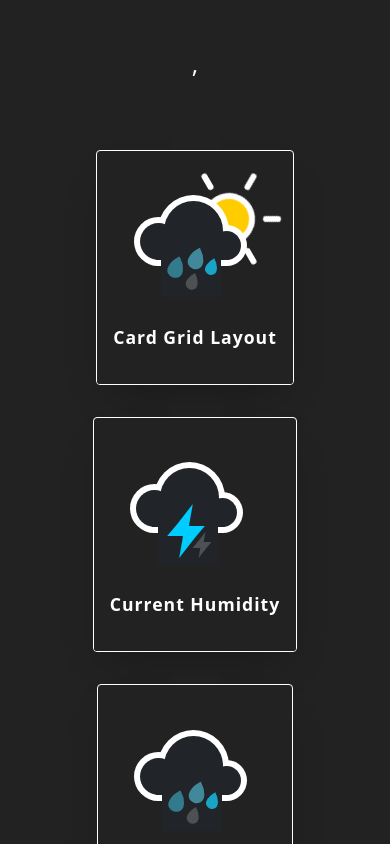
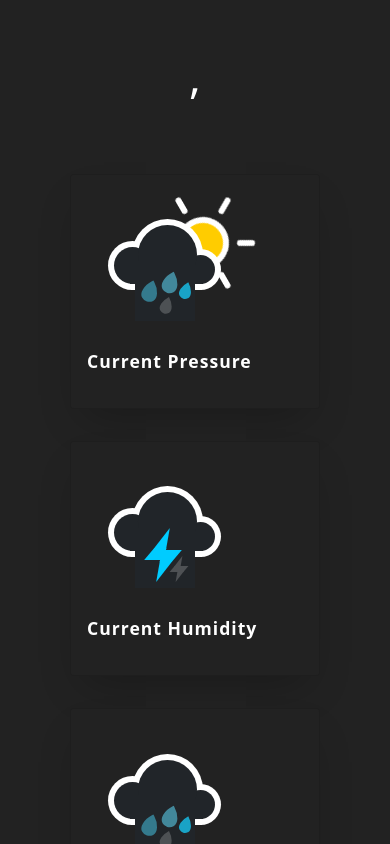
Before and after one commit to Pratiksha102/Cyberwaves.github.io, an Angular app in the folder cyberwaves/: page / in a window 390 px wide. Shown: the top 844 px of the page. Built offline with nearby package versions, Linux system fonts and the light colour scheme; no server answers.

Commit message:
Final UI Changes

```diff
--- a/cyberwaves/package.json
+++ b/cyberwaves/package.json
@@ -38,6 +38,7 @@
     "karma-coverage": "~2.1.0",
     "karma-jasmine": "~4.0.0",
     "karma-jasmine-html-reporter": "~1.7.0",
+    "snowpack": "^3.8.8",
     "typescript": "~4.5.2"
   }
 }
--- a/cyberwaves/src/app/app.component.css
+++ b/cyberwaves/src/app/app.component.css
@@ -14,10 +14,11 @@ body{
 }
 
 h1 {
-    font-size: 24px;
+    font-size: 44px;
     font-weight: 400;
     color:white;
     text-align: center;
+
 }
 
 
@@ -38,6 +39,16 @@ h1 {
   display: flex;
   padding: 1rem;
 }
+@media only screen and (max-width: 1200px) {
+    .cards {
+        display: flex;
+        flex-wrap: wrap;
+
+        align-items: center;
+        padding: 1rem;
+      }
+
+  }
 
 @media only screen and (max-width: 600px) {
     .cards {
@@ -47,6 +58,10 @@ h1 {
         padding: 1rem;
       }
 
+      .card {
+          width:250px;
+      }
+
   }
 
 
@@ -54,7 +69,7 @@ h1 {
   background-color: #222;
   border-radius: 0.25rem;
   border-style:solid;
-  border-color:white;
+
   box-shadow: 0 20px 40px -14px rgba(0, 0, 0, 0.25);
   display: flex;
   flex-direction: column;
--- a/cyberwaves/src/app/app.component.html
+++ b/cyberwaves/src/app/app.component.html
@@ -23,7 +23,7 @@
             <div class="rain"></div>
           </div>
           <div class="card_content">
-            <h2 class="card_title">Card Grid Layout</h2>
+            <h2 class="card_title">Current Pressure </h2>
             <p class="card_text">{{this.weatherData?.current.pressure_mb}}</p>
 
           </div>
```
Also changed, not shown: 1 other file (tests, documents, lock files or other folders).
